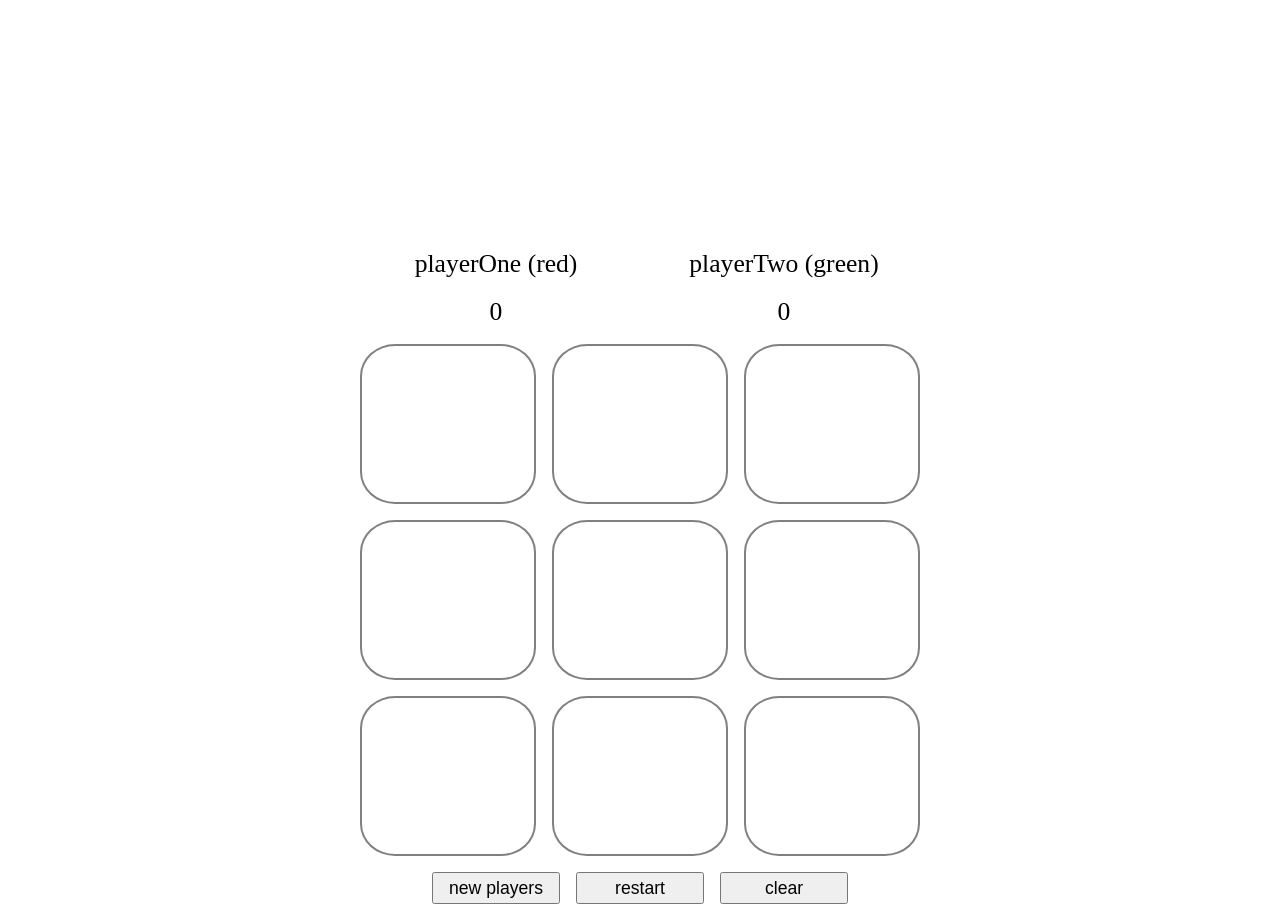
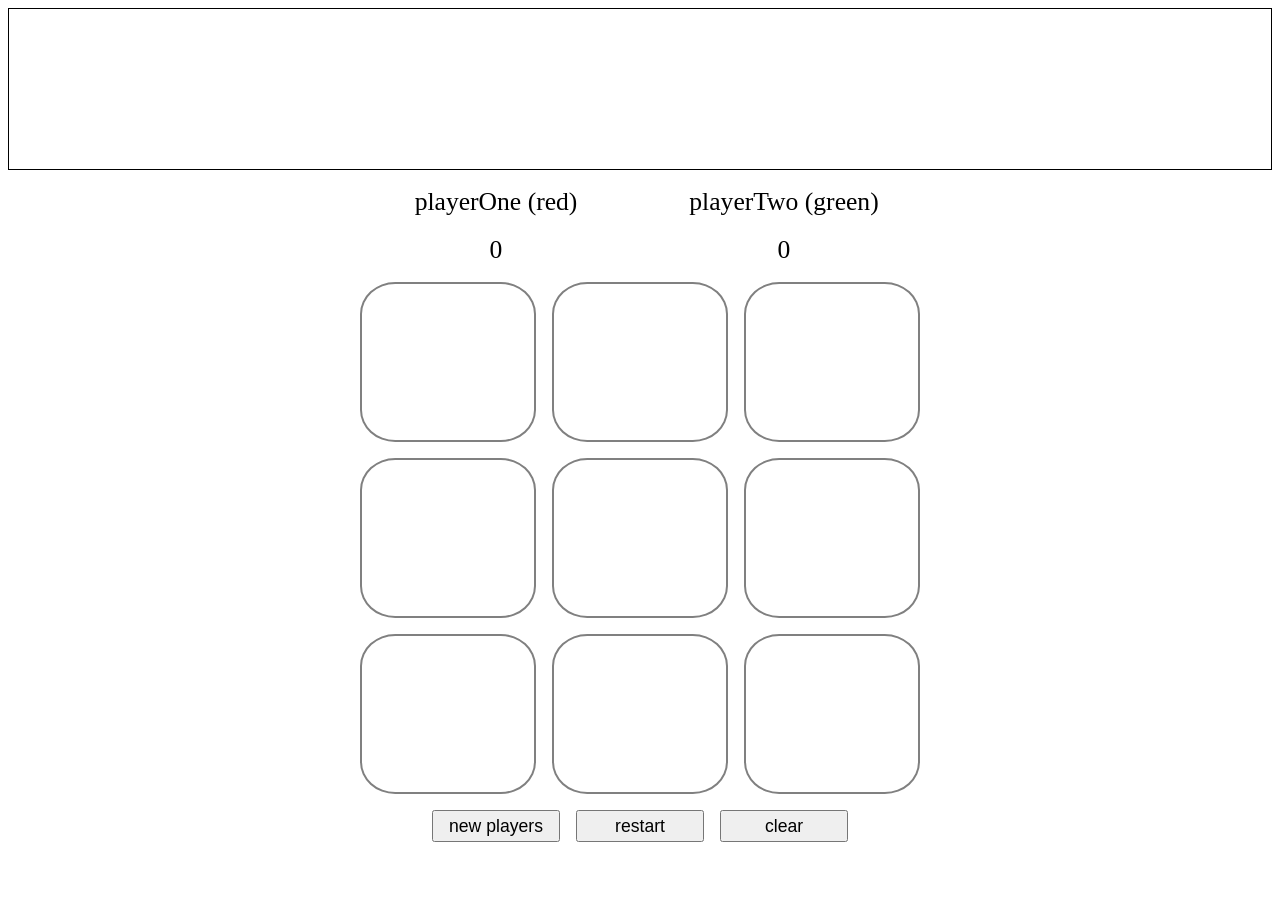
Before and after one commit to khantuevao/tic-tac--toe, a plain HTML site: page index.html in a window 1280 px wide. After the commit the page ends 850 px from the top, so only its background shows below. Drawn offline with Linux system fonts and the light colour scheme.

Commit message:
Change top margin on mainContainer

```diff
--- a/style.css
+++ b/style.css
@@ -4,6 +4,7 @@
   justify-content: center;
   align-items: center;
   font-size: 2rem;
+  border: 1px solid black;
 }
 
 #main-container {
@@ -11,7 +12,7 @@
   grid-template-columns: repeat(6, 5rem);
   grid-template-rows: repeat(2, 2rem) repeat(3, 10rem);
   justify-content: center;
-  margin-top: 5rem;
+  margin-top: 1rem;
   gap: 1rem;
 }
 
```
